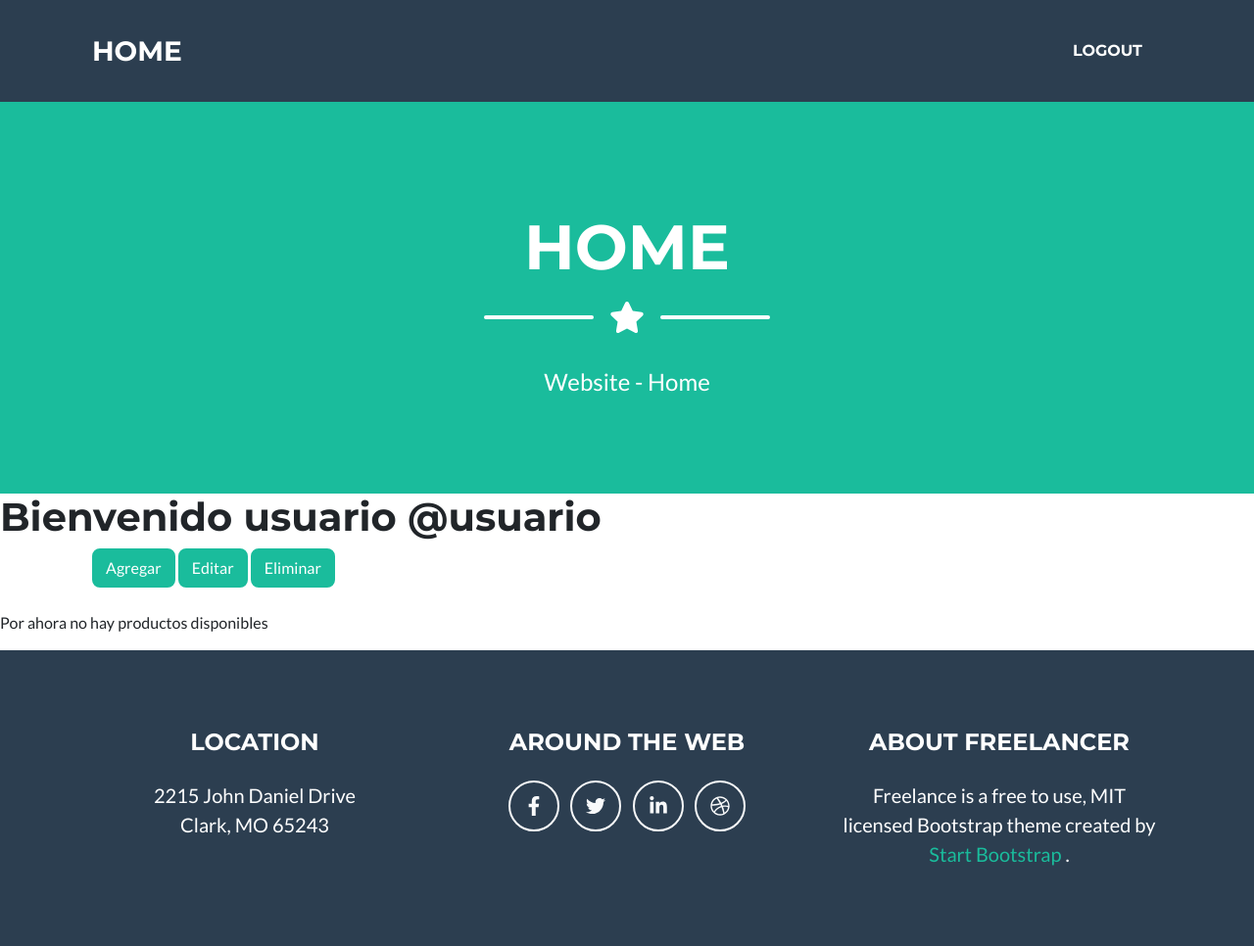
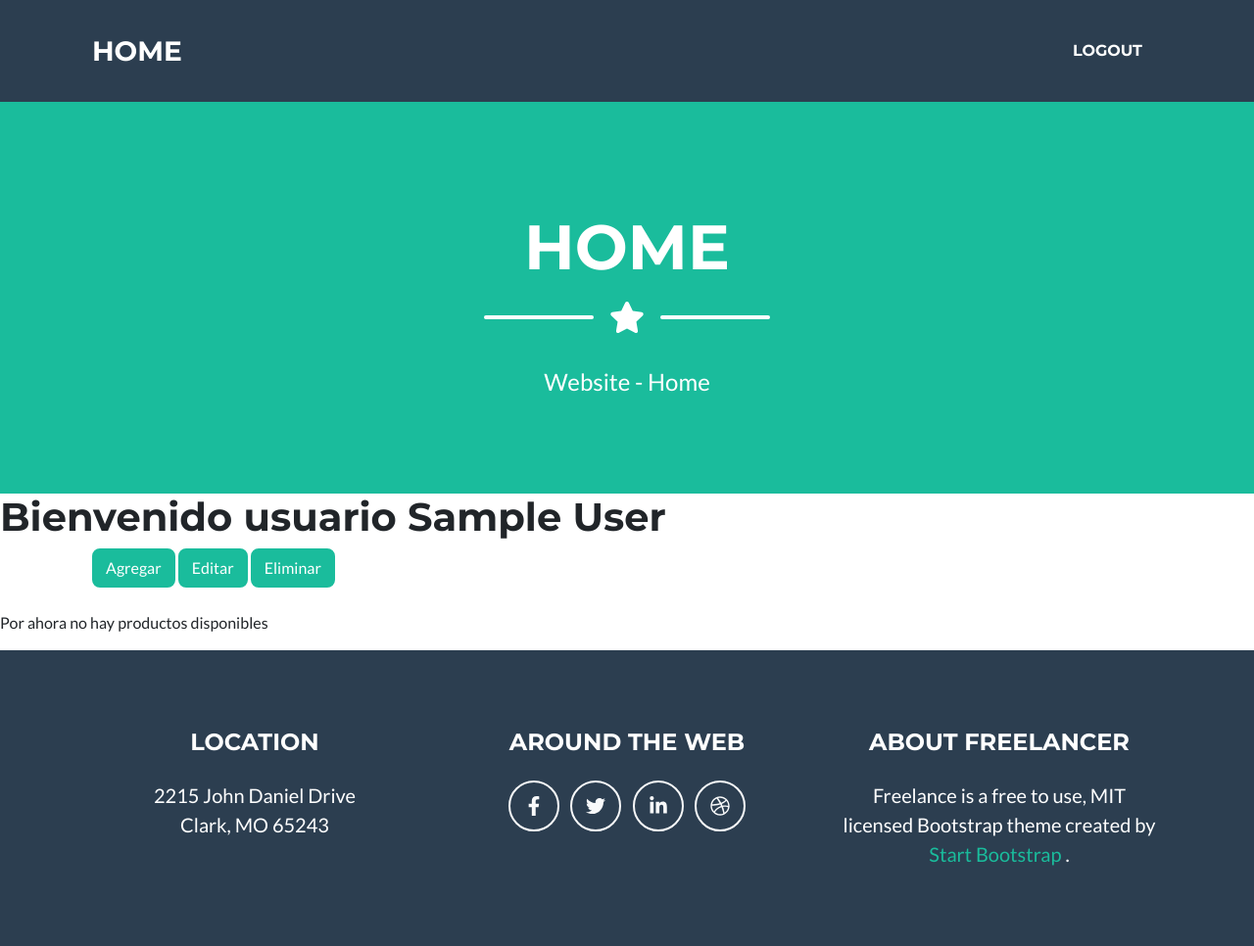
Before and after one commit to mframosg/FraganceStore, a Laravel app: page /admin/home in a window 1280 px wide. Shown: the top 966 px of the page at 98% size. Run offline with Laravel 8, Linux system fonts and the light colour scheme; the visitor is signed in with stand-in values (Sample User, id 1); some libraries are stand-ins or nearby versions.

Commit message:
comments-user

```diff
--- a/app/Models/User.php
+++ b/app/Models/User.php
@@ -16,6 +16,7 @@ class User extends Authenticatable
    *
    * @var array
    */
+  //attributes id, admin, name, email, password, created_at, updated_at
   protected $fillable = ["admin", "name", "email", "password"];
 
   /**
--- a/resources/views/admin/admin-index.blade.php
+++ b/resources/views/admin/admin-index.blade.php
@@ -1,5 +1,5 @@
 @extends('layouts.app') @section('content')
-    <h1>Bienvenido usuario @usuario</h1>
+    <h1>Bienvenido usuario {{auth()->user()->getName()}}</h1>
     <div class="container" >
         <button class="btn btn-primary">Agregar</button>
         <button class="btn btn-primary">Editar</button>
```
